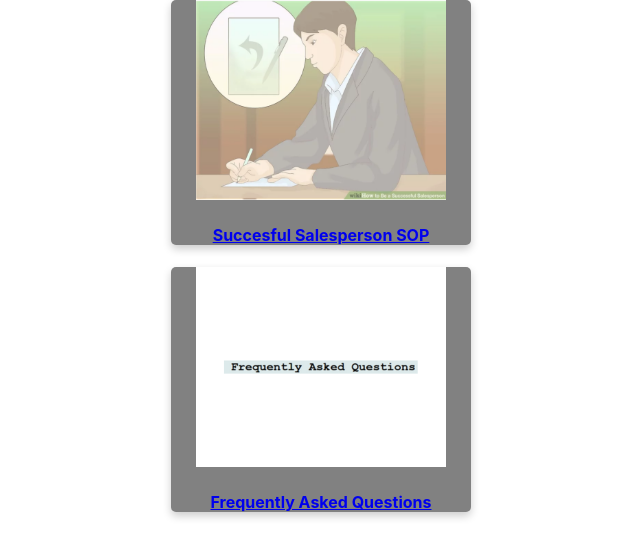
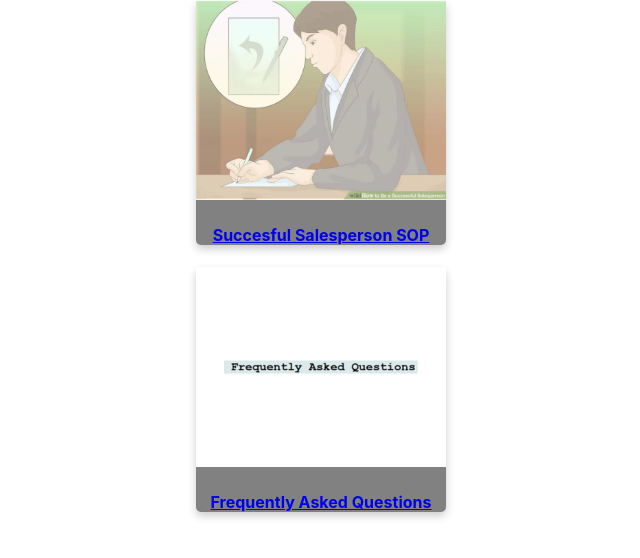
Before and after one commit to Shelcisco/Employee-Landing, a React (Create React App) app: page /Fav in a window 1280 px wide. Shown: the top 558 px of the page, without its empty margins (319-959 px from the left). Built offline with nearby package versions, Linux system fonts and the light colour scheme.

Commit message:
ADD Fav.Card Styling

```diff
--- a/src/index.css
+++ b/src/index.css
@@ -14,7 +14,7 @@
   transition: 0.3s;
   border-radius: 5px; /* 5px rounded corners */
   background-color: #818181;
-  max-width: 300px; /* Set a maximum width for the card */
+  max-width: 250px; /* Set a maximum width for the card */
   margin: 0 auto; /* Center the card */
   text-align: center; /* Center the content */
 }
```
